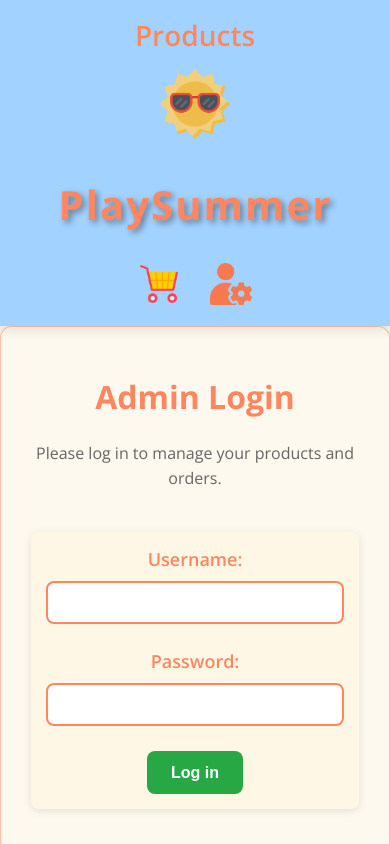
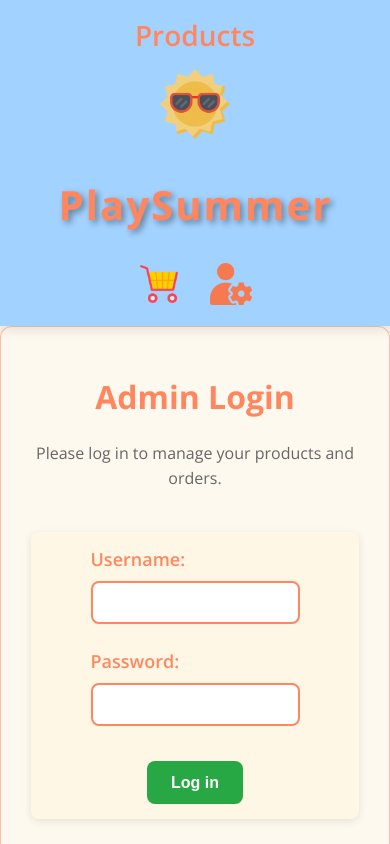
Before and after one commit to Wansiri-D/Webbshop, a React (Vite) app: page /#/admin/add in a window 390 px wide. Shown: the top 844 px of the page. Built offline with nearby package versions, Linux system fonts and the light colour scheme.

Commit message:
fix log out path

```diff
--- a/src/App.jsx
+++ b/src/App.jsx
@@ -91,7 +91,6 @@ const App = () => {
       }
 
       console.log('Updated cartItems:', updatedItems);
-      // ลบการแจ้งเตือนออก
       return updatedItems;
     });
   };
@@ -100,7 +99,6 @@ const App = () => {
     setCartItems((prevItems) => {
       const updatedItems = prevItems.filter((item) => item.docId !== itemDocId);
       console.log('Updated cartItems after remove:', updatedItems);
-      // ลบการแจ้งเตือนออก
       return updatedItems;
     });
   };
@@ -121,7 +119,6 @@ const App = () => {
     console.log('handleCheckout called at:', new Date().toISOString());
     navigate('/order');
     setCartItems([]);
-    // ลบการแจ้งเตือนออก
   };
 
   useEffect(() => {
@@ -170,7 +167,13 @@ const App = () => {
           />
           <Route
             path="/admin/*"
-            element={isAdmin ? <Admin /> : <AdminLogin setIsAdmin={setIsAdmin} setNotification={setNotification} />}
+            element={
+              isAdmin ? (
+                <Admin setIsAdmin={setIsAdmin} setNotification={setNotification} />
+              ) : (
+                <AdminLogin setIsAdmin={setIsAdmin} setNotification={setNotification} />
+              )
+            }
           />
         </Routes>
       </main>
--- a/src/pages/Admin.jsx
+++ b/src/pages/Admin.jsx
@@ -1,4 +1,4 @@
-import React, { useState } from 'react';
+import React, { useState, useEffect } from 'react';
 import { Routes, Route, NavLink, useNavigate } from 'react-router-dom';
 import AddProduct from './admin/AddProduct';
 import EditProducts from './admin/EditProducts';
@@ -52,17 +52,29 @@ const NotificationModal = ({ message, onClose }) => {
   );
 };
 
-const Admin = () => {
+const Admin = ({ setIsAdmin, setNotification }) => {
   const navigate = useNavigate();
-  const [notification, setNotification] = useState(null);
+  const [notification, setLocalNotification] = useState(null);
+
+  // นำทางไปยัง /admin/add หากอยู่ในเส้นทาง /admin/
+  useEffect(() => {
+    if (window.location.pathname === '/admin' || window.location.pathname === '/admin/') {
+      navigate('/admin/add');
+    }
+  }, [navigate]);
 
   const handleLogout = () => {
     console.log('Logging out...');
+    if (typeof setIsAdmin === 'function') {
+      setIsAdmin(false);
+    } else {
+      console.warn('setIsAdmin is not a function');
+    }
     navigate('/');
   };
 
   const closeNotification = () => {
-    setNotification(null);
+    setLocalNotification(null);
   };
 
   return (
@@ -86,7 +98,7 @@ const Admin = () => {
             onClick={handleLogout}
             className="admin-nav-link admin-logout"
           >
-            <span className="nav-icon">🚪</span> Log out
+            <span className="nav-icon">🚪</span> Log Out
           </button>
         </nav>
       </div>
@@ -94,9 +106,8 @@ const Admin = () => {
       {/* Main Content */}
       <div className="admin-content">
         <Routes>
-          <Route path="add" element={<AddProduct setNotification={setNotification} />} />
-          <Route path="edit" element={<EditProducts setNotification={setNotification} />} />
-          <Route path="/" element={<AddProduct setNotification={setNotification} />} />
+          <Route path="add" element={<AddProduct setNotification={setNotification} setIsAdmin={setIsAdmin} />} />
+          <Route path="edit" element={<EditProducts setNotification={setNotification} setIsAdmin={setIsAdmin} />} />
         </Routes>
       </div>
 
--- a/src/pages/admin/AdminLogin.jsx
+++ b/src/pages/admin/AdminLogin.jsx
@@ -19,7 +19,6 @@ const AdminLogin = ({ setIsAdmin, setNotification }) => {
 
     if (username === adminCredentials.username && password === adminCredentials.password) {
       setIsAdmin(true);
-      // ลบการแสดงกล่องข้อความ "Welcome admin!"
       navigate('/admin');
     } else {
       setNotification('Oops! Incorrect username or password. Please try again. 😓');
@@ -35,7 +34,7 @@ const AdminLogin = ({ setIsAdmin, setNotification }) => {
         Please log in to manage your products and orders.
       </p>
       <form onSubmit={handleLogin} className="admin-form">
-        <div className="form-group" style={{ display: 'flex', flexDirection: 'column', alignItems: 'center' }}>
+        <div className="form-group" style={{ display: 'flex', flexDirection: 'column', alignItems: 'flex-start' }}>
           <label htmlFor="username">Username:</label>
           <input
             type="text"
@@ -43,10 +42,10 @@ const AdminLogin = ({ setIsAdmin, setNotification }) => {
             value={username}
             onChange={(e) => setUsername(e.target.value)}
             required
-            style={{ maxWidth: '300px' }}
+            style={{ maxWidth: '300px', width: '100%' }}
           />
         </div>
-        <div className="form-group" style={{ display: 'flex', flexDirection: 'column', alignItems: 'center' }}>
+        <div className="form-group" style={{ display: 'flex', flexDirection: 'column', alignItems: 'flex-start' }}>
           <label htmlFor="password">Password:</label>
           <input
             type="password"
@@ -54,7 +53,7 @@ const AdminLogin = ({ setIsAdmin, setNotification }) => {
             value={password}
             onChange={(e) => setPassword(e.target.value)}
             required
-            style={{ maxWidth: '300px' }}
+            style={{ maxWidth: '300px', width: '100%' }}
           />
         </div>
         <button type="submit" className="submit-btn" disabled={loading}>
--- a/src/styles/index.css
+++ b/src/styles/index.css
@@ -396,6 +396,7 @@ button.orange {
   padding: 20px;
   border-radius: 8px;
   box-shadow: 0 2px 8px rgba(0, 0, 0, 0.1);
+  align-items: center; /* ทำให้ทุกองค์ประกอบในฟอร์มอยู่กึ่งกลาง */
 }
 
 .form-group {
@@ -418,7 +419,7 @@ button.orange {
   font-size: 16px;
   font-family: 'Open Sans', Arial, sans-serif;
   transition: all 0.3s ease;
-  box-sizing: border-box; /* เพิ่มเพื่อให้แน่ใจว่า padding ไม่ทำให้ช่องกรอกเลยกรอบ */
+  box-sizing: border-box;
 }
 
 .form-group input:focus,
@@ -428,12 +429,11 @@ button.orange {
   box-shadow: 0 2px 8px rgba(254, 228, 64, 0.3);
 }
 
-/* ปรับแต่ง placeholder */
 .form-group input::placeholder,
 .form-group textarea::placeholder {
   color: #666666;
   font-size: 14px;
-  opacity: 1; /* เพื่อให้มองเห็นชัดเจน */
+  opacity: 1;
 }
 
 .form-group textarea {
@@ -449,6 +449,7 @@ button.orange {
   font-size: 20px;
   transition: transform 0.3s ease;
   align-self: center;
+  margin-top: 10px; /* เพิ่มระยะห่างด้านบน */
 }
 
 .submit-btn:hover {
@@ -951,15 +952,46 @@ button.orange {
   }
   .admin-sidebar {
     width: 100%;
+    max-width: 300px;
+    margin: 20px auto;
+    padding: 15px 10px;
+    background-color: #FFF7E6;
+    border-radius: 10px;
+    box-shadow: 0 2px 8px rgba(0, 0, 0, 0.1);
     height: auto;
+  }
+  .admin-nav {
+    flex-direction: column;
+    gap: 8px;
+    justify-content: flex-start;
+  }
+  .admin-nav-link {
+    font-size: 16px;
+    padding: 8px 12px;
+    text-align: left;
+    display: flex;
+    justify-content: flex-start;
+  }
+  .admin-nav-link.active {
+    font-size: 18px;
+  }
+  .admin-nav-link .nav-icon {
+    font-size: 16px;
+    margin-right: 8px;
+  }
+  .admin-logout {
+    font-size: 16px;
+    padding: 8px 12px;
+    text-align: left;
+    display: flex;
+    justify-content: flex-start;
+  }
+  .admin-logout .nav-icon {
+    font-size: 16px;
+    margin-right: 8px;
   }
   .admin-content {
     margin-left: 0;
-  }
-  .admin-nav {
-    flex-direction: row;
-    gap: 20px;
-    justify-content: center;
   }
   .navbar {
     flex-direction: column;
@@ -1006,8 +1038,8 @@ button.orange {
     margin: 0 auto;
   }
   .admin-form {
-    max-width: 100%; /* ปรับ max-width ให้เล็กลงในหน้าจอมือถือ */
-    padding: 15px; /* ลด padding ในหน้าจอมือถือ */
+    max-width: 100%;
+    padding: 15px;
   }
   .admin-form .form-group input,
   .admin-form .form-group textarea {
```
